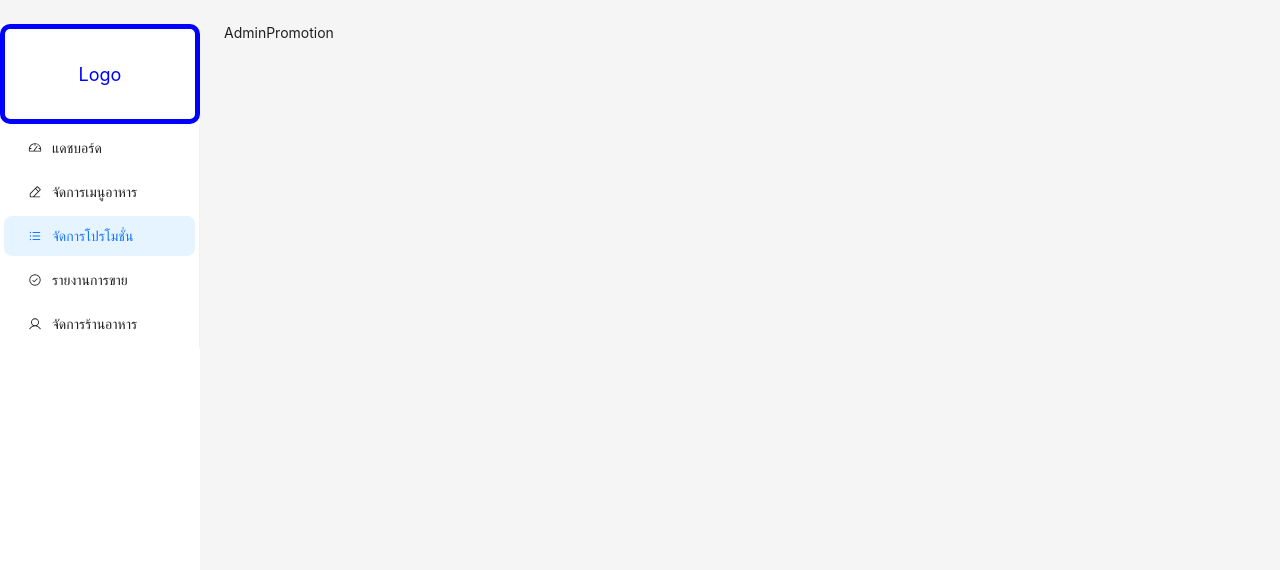
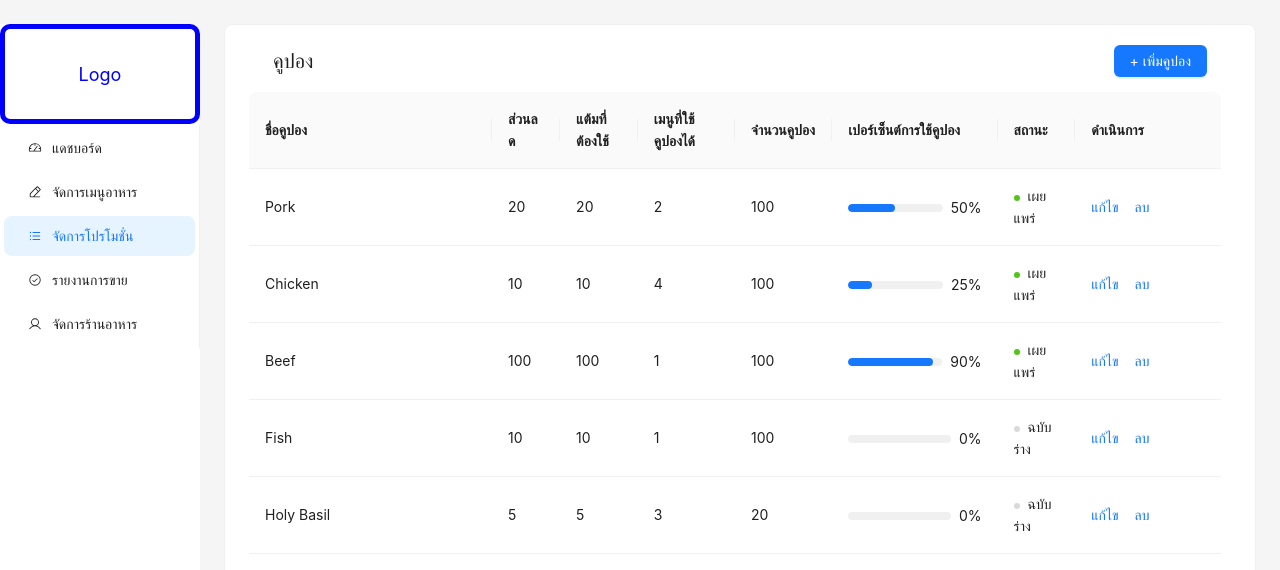
Before and after one commit to meeorder/meeorder-frontend, a Next.js app: page /admin/promotion in a window 1280 px wide. Shown: the top 570 px of the page. Built offline with nearby package versions, Linux system fonts and the light colour scheme.

Commit message:
Add coupon overview page

```diff
--- a/src/modules/admin/menu/console/CategoryList.tsx
+++ b/src/modules/admin/menu/console/CategoryList.tsx
@@ -139,8 +139,8 @@ const CategoryList = () => {
       >
         <Table
           pagination={false}
-          scroll={{ y: "76vh"}}
-          style={{width: "99%"}}
+          scroll={{ y: "76vh" }}
+          style={{ width: "99%" }}
           components={{
             body: {
               row: CategoryRow,
--- /dev/null
+++ b/src/modules/admin/mock/coupon.ts
@@ -0,0 +1,63 @@
+export type CouponDataType = {
+  _id: string;
+  title: string;
+  discount: number;
+  point: number;
+  useableMenu: string[];
+  numberOfUsedCoupons: number;
+  numberOfCoupons: number;
+  status: "published" | "draft";
+};
+
+export const couponData: CouponDataType[] = [
+  {
+    _id: "1",
+    title: "Pork",
+    discount: 20,
+    point: 20,
+    useableMenu: ["1", "3"],
+    numberOfUsedCoupons: 50,
+    numberOfCoupons: 100,
+    status: "published",
+  },
+  {
+    _id: "2",
+    title: "Chicken",
+    discount: 10,
+    point: 10,
+    useableMenu: ["1", "2", "3", "5"],
+    numberOfUsedCoupons: 25,
+    numberOfCoupons: 100,
+    status: "published",
+  },
+  {
+    _id: "3",
+    title: "Beef",
+    discount: 100,
+    point: 100,
+    useableMenu: ["1"],
+    numberOfUsedCoupons: 90,
+    numberOfCoupons: 100,
+    status: "published",
+  },
+  {
+    _id: "4",
+    title: "Fish",
+    discount: 10,
+    point: 10,
+    useableMenu: ["3"],
+    numberOfUsedCoupons: 0,
+    numberOfCoupons: 100,
+    status: "draft",
+  },
+  {
+    _id: "5",
+    title: "Holy Basil",
+    discount: 5,
+    point: 5,
+    useableMenu: ["1", "2", "3"],
+    numberOfUsedCoupons: 0,
+    numberOfCoupons: 20,
+    status: "draft",
+  },
+];
--- /dev/null
+++ b/src/modules/admin/promotion/CouponList.tsx
@@ -0,0 +1,142 @@
+import { couponData } from "@/modules/admin/mock/coupon";
+import { Text } from "@/modules/common/components/Typography";
+import styled from "@emotion/styled";
+import { Progress, Table, Typography } from "antd";
+import { type ColumnsType } from "antd/es/table";
+import { useState } from "react";
+
+interface TableRowProps {
+  _id: string;
+  title: string;
+  discount: number;
+  point: number;
+  numberOfMenusCanUse: number;
+  numberOfCoupons: number;
+  percentOfUsedCoupons: number;
+  status: "published" | "draft";
+}
+
+const CouponList = () => {
+  const [dataSource, setDataSource] = useState(
+    couponData.map((coupon) => ({
+      _id: coupon._id,
+      title: coupon.title,
+      discount: coupon.discount,
+      point: coupon.point,
+      numberOfMenusCanUse: coupon.useableMenu.length,
+      numberOfCoupons: coupon.numberOfCoupons,
+      percentOfUsedCoupons:
+        (coupon.numberOfUsedCoupons / coupon.numberOfCoupons) * 100,
+      status: coupon.status,
+    })),
+  );
+
+  // const onChange = (value: string, _id: string) => {
+  //   setDataSource((prev) => [
+  //     ...prev.map((coupon) =>
+  //       coupon._id === _id ? { ...coupon, title: value } : coupon,
+  //     ),
+  //   ]);
+  // };
+
+  // const onConfirm = (_id: string) => {
+  //   setDataSource((prev) => [...prev.filter((coupon) => coupon._id !== _id)]); // TODO: update to api
+  // };
+
+  const columns: ColumnsType<TableRowProps> = [
+    {
+      key: "title",
+      title: "ชื่อคูปอง",
+      dataIndex: "title",
+      width: "25%",
+    },
+    {
+      key: "discount",
+      title: "ส่วนลด",
+      dataIndex: "discount",
+      width: "7%",
+    },
+    {
+      key: "point",
+      title: "แต้มที่ต้องใช้",
+      dataIndex: "point",
+      width: "8%",
+    },
+    {
+      key: "numberOfMenusCanUse",
+      title: "เมนูที่ใช้คูปองได้",
+      dataIndex: "numberOfMenusCanUse",
+      width: "10%",
+    },
+    {
+      key: "numberOfCoupons",
+      title: "จำนวนคูปอง",
+      dataIndex: "numberOfCoupons",
+      width: "10%",
+    },
+    {
+      key: "percentOfUsedCoupons",
+      title: "เปอร์เซ็นต์การใช้คูปอง",
+      dataIndex: "percentOfUsedCoupons",
+      width: "17%",
+      render: (percentOfUsedCoupons: number) => {
+        return <Progress percent={percentOfUsedCoupons} />;
+      },
+    },
+    {
+      key: "status",
+      title: "สถานะ",
+      dataIndex: "status",
+      width: "8%",
+      render: (status: "published" | "draft") => {
+        return (
+          <>
+            <DotStatus status={status} />
+            <Text>{status === "published" ? "เผยแพร่" : "ฉบับร่าง"}</Text>
+          </>
+        );
+      },
+    },
+    {
+      key: "action",
+      title: "ดำเนินการ",
+      dataIndex: "action",
+      width: "15%",
+      render: (_, record) => {
+        return (
+          <StyledDiv>
+            <Typography.Link key="edit">แก้ไข</Typography.Link>
+            <Typography.Link key="delete">ลบ</Typography.Link>
+          </StyledDiv>
+        );
+      },
+    },
+  ];
+
+  return (
+    <Table
+      pagination={false}
+      scroll={{ y: "76vh" }}
+      style={{ width: "99%" }}
+      rowKey={"_id"}
+      dataSource={dataSource}
+      columns={columns}
+    />
+  );
+};
+export default CouponList;
+
+const StyledDiv = styled.div`
+  display: flex;
+  gap: 16px;
+`;
+
+const DotStatus = styled.span<{ status: "published" | "draft" }>`
+  display: inline-block;
+  width: 6px;
+  height: 6px;
+  border-radius: 100px;
+  background-color: ${(props) =>
+    props.status === "published" ? "#52c41a" : "#d9d9d9"};
+  margin-right: 8px;
+`;
--- /dev/null
+++ b/src/modules/admin/promotion/CouponOverview.tsx
@@ -0,0 +1,50 @@
+import CouponList from "@/modules/admin/promotion/CouponList";
+import { H4 } from "@/modules/common/components/Typography";
+import styled from "@emotion/styled";
+import { Button, Card } from "antd";
+
+const CouponOverview = () => {
+  return (
+    <CouponOverviewConatiner
+      title={
+        <H4
+          style={{
+            marginLeft: "24px",
+            marginTop: "20px",
+            marginBottom: "16px",
+          }}
+        >
+          คูปอง
+        </H4>
+      }
+      extra={
+        <Button
+          style={{
+            marginRight: "24px",
+            marginTop: "20px",
+            marginBottom: "16px",
+          }}
+          type="primary"
+        >
+          + เพิ่มคูปอง
+        </Button>
+      }
+    >
+      <CouponList />
+    </CouponOverviewConatiner>
+  );
+};
+
+export default CouponOverview;
+
+const CouponOverviewConatiner = styled(Card)`
+  width: 100%;
+  height: 100%;
+  .ant-card-head {
+    min-height: 52px;
+    border-bottom: 0;
+  }
+  .ant-card-body {
+    padding-top: 0;
+  }
+`;
--- a/src/pages/admin/promotion/index.tsx
+++ b/src/pages/admin/promotion/index.tsx
@@ -1,9 +1,10 @@
 import AppLayout from "@/modules/AppLayout";
+import CouponOverview from "@/modules/admin/promotion/CouponOverview";
 
 const AdminPromotion = () => {
   return (
     <AppLayout layoutType="admin" currentPageId="adminAddEditPromotion">
-      AdminPromotion
+      <CouponOverview />
     </AppLayout>
   );
 };
```
